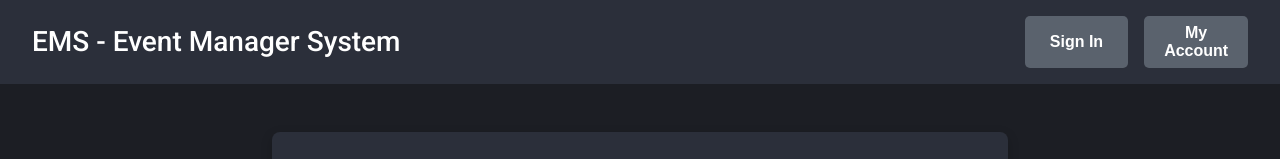
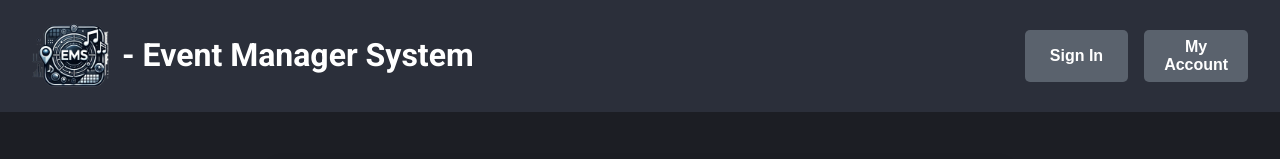
Before and after one commit to caalvarez2/Event-Manager, a website built with webpack: page dist/index.html in a window 1280 px wide. Shown: the top 159 px of the page. Built offline with nearby package versions, Linux system fonts and the light colour scheme; some packages are replaced by stand-ins of ours; no server answers.

Commit message:
Added logo and fixed padding

```diff
--- a/dist/index.html
+++ b/dist/index.html
@@ -17,12 +17,16 @@
 
   <!-- Navbar -->
   <header class="navbar">
-    <div class="navbar-brand">EMS - Event Manager System</div>
+    <div class="navbar-brand logo-container">
+      <img src="image.png" alt="EMS Logo" class="navbar-logo">
+      <span class="navbar-text"> - Event Manager System</span>
+    </div>
     <nav>
       <button id="signInButton" class="signin-button"><a href="login.html">Sign In</a></button>
       <button id="myAccountButton" class="signin-button"><a href="profile.html">My Account</a></button>
     </nav>
   </header>
+
 
   <!-- Main Content -->
   <main>
--- a/dist/style.css
+++ b/dist/style.css
@@ -118,6 +118,7 @@ main {
   box-shadow: 0px 4px 12px rgba(0, 0, 0, 0.2);
   overflow: hidden;
   transition: transform 0.2s ease, box-shadow 0.2s ease;
+  padding: 1rem; /* Add padding inside the card */
 }
 
 .event-card:hover {
@@ -126,7 +127,7 @@ main {
 }
 
 .event-info {
-  padding: 1rem;
+  padding: 1rem 1rem 1rem 2rem; /* Add left padding and adjust spacing */
 }
 
 .event-info h3 {
@@ -263,3 +264,23 @@ footer p {
 #backButton:hover, #backButtonTwo:hover {
   background-color: #0052ab;
 }
+/* Navbar Logo and Text Container */
+.logo-container {
+  display: flex;
+  align-items: center; /* Align the logo and text vertically */
+  gap: 10px; /* Space between the logo and text */
+}
+
+/* Logo Styling */
+.navbar-logo {
+  max-height: 80px; /* Adjust logo size */
+  width: auto; /* Maintain aspect ratio */
+}
+
+/* Text Styling */
+.navbar-text {
+  font-size: 2rem; /* Adjust text size */
+  color: #ffffff; /* Match the navbar text color */
+  font-weight: 700; /* Make the text bold */
+  white-space: nowrap; /* Prevent text wrapping */
+}
```
Also changed, not shown: dist/image.png (added).
